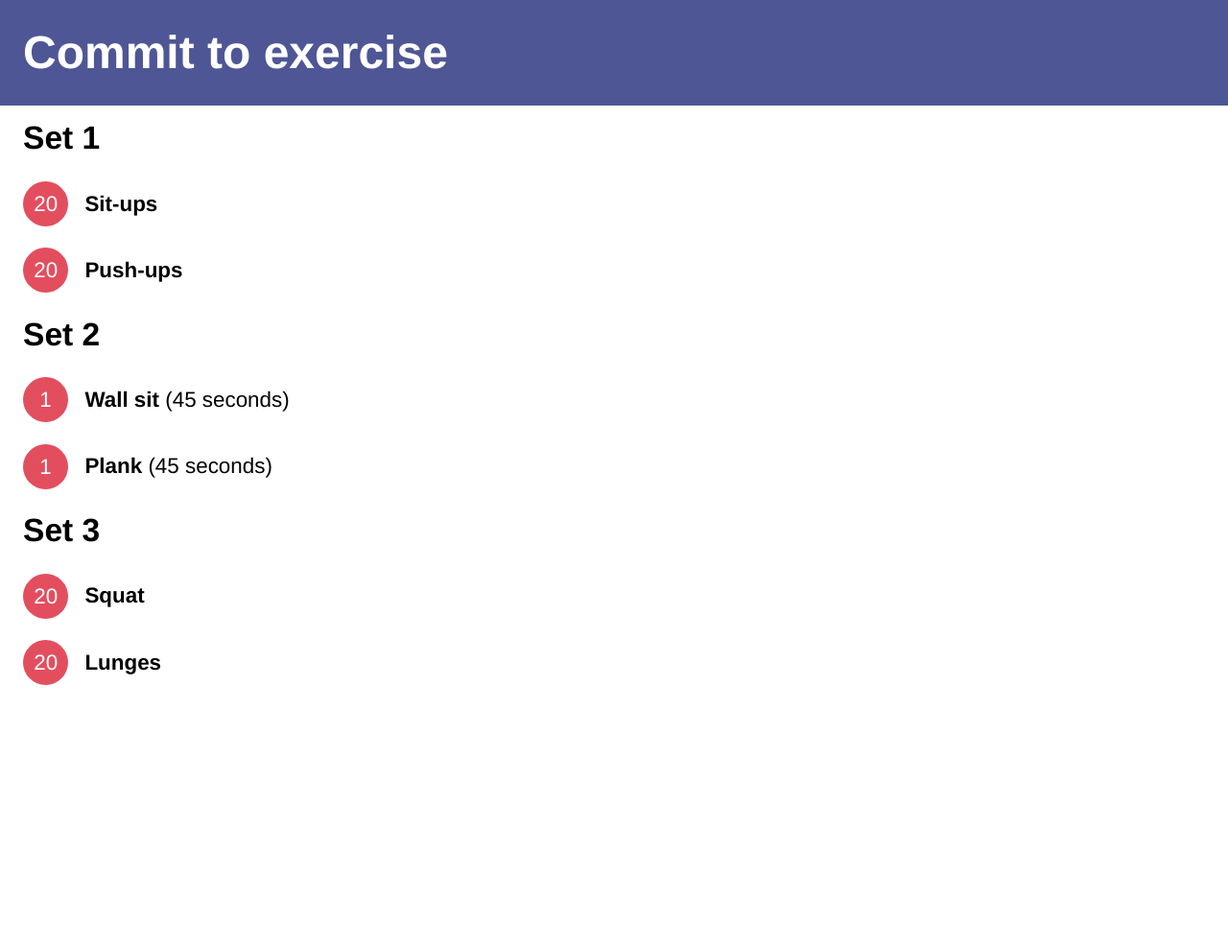
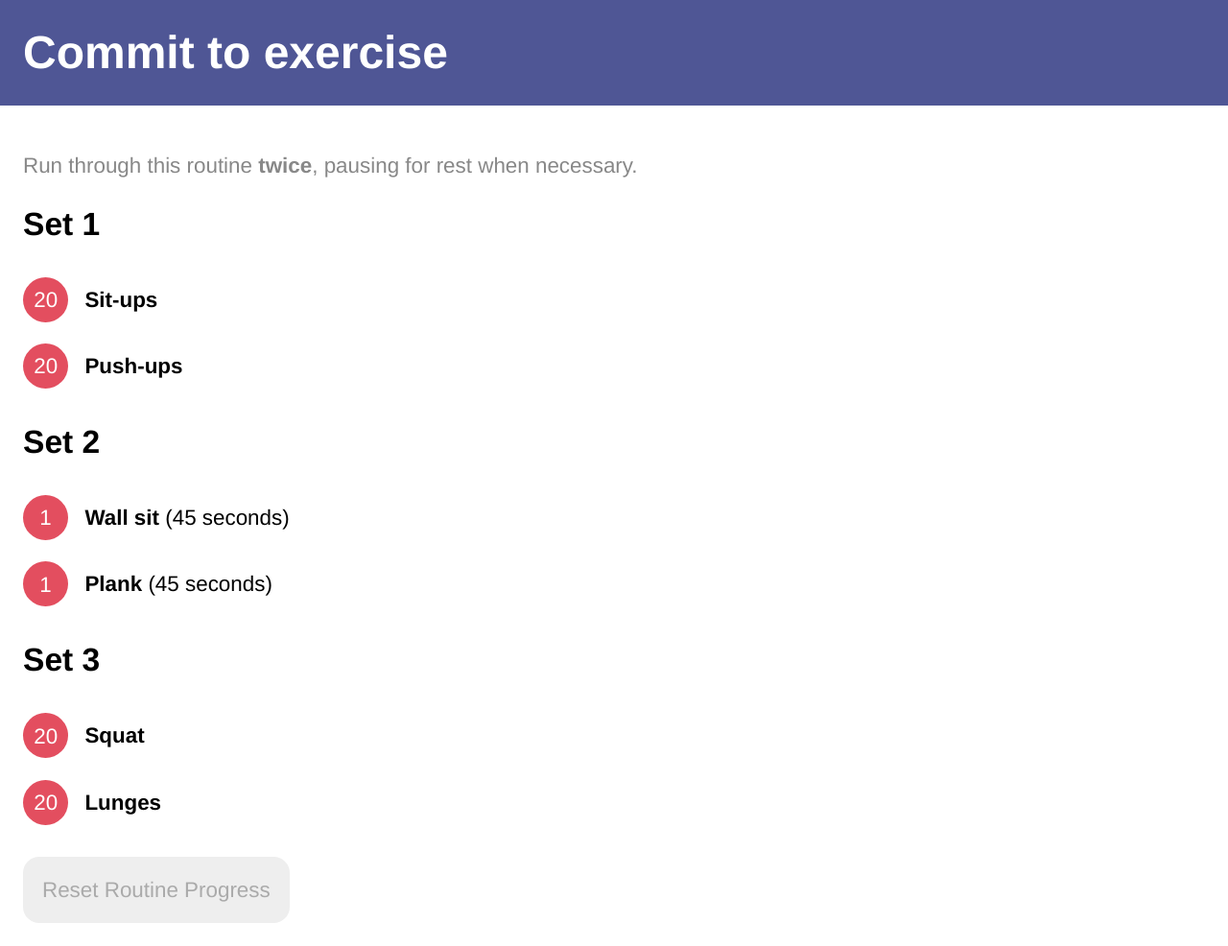
Before and after one commit to neogeek/myexcersie, a plain HTML site: page index.html in a window 1280 px wide. Shown: the whole page at 96% size. Before the commit the page ends 800 px from the top, so only its background shows below. Drawn offline with nearby package versions, Linux system fonts and the light colour scheme.

Commit message:
Added routine notification and reset button.

```diff
--- a/css/styles.css
+++ b/css/styles.css
@@ -1,6 +1,7 @@
 * {
     margin: 0; padding: 0;
     box-sizing: border-box;
+    -webkit-user-select: none;
 }
 
 body {
@@ -47,10 +48,15 @@ header h1 a {
     background-color: #E34E5F;
 }
 
+.notification {
+    padding: 1.5rem 0;
+    color: #888;
+}
+
 .sets {
     padding: 1.5rem;
     font-size: 1.4em;
-    list-height: 1.3;
+    line-height: 1.3;
 }
 
 .set {
@@ -100,6 +106,20 @@ header h1 a {
 
 .set-timer-wrapper {
     font-size: 30vw;
+    -webkit-tap-highlight-color: rgba(0, 0, 0, 0);
+}
+
+.btn-reset {
+    padding: 1.25rem;
+    font-family: inherit;
+    font-size: inherit;
+    line-height: inherit;
+    color: #aaa;
+    border: 0;
+    border-radius: .75em;
+    background-color: #eee;
+    cursor: pointer;
+    -webkit-tap-highlight-color: rgba(0, 0, 0, 0);
 }
 
 @media (min-width: 30em) {
--- a/index.html
+++ b/index.html
@@ -22,6 +22,7 @@
 </div>
 
 <script id="sets-template" type="text/x-handlebars-template">
+    <div class="notification">Run through this routine <b>twice</b>, pausing for rest when necessary.</div>
     {{#each sets}}
     <h2>{{title}}</h2>
     <ul class="set">
@@ -36,6 +37,7 @@
         {{/each}}
     </ul>
     {{/each}}
+    <button class="btn-reset">Reset Routine Progress</button>
 </script>
 
 <script src="//cdnjs.cloudflare.com/ajax/libs/handlebars.js/4.0.4/handlebars.min.js"></script>
--- a/js/app.js
+++ b/js/app.js
@@ -74,6 +74,14 @@
 
     });
 
+    $('.sets').on('click', '.btn-reset', function () {
+
+        $(window).scrollTop(0);
+
+        $('.sets .set .item.done').removeClass('done').removeClass('active');
+
+    });
+
     $('.set-timer-wrapper').on('click', function () {
 
         $(this).addClass('hidden');
```
Also changed, not shown: 1 other file.
